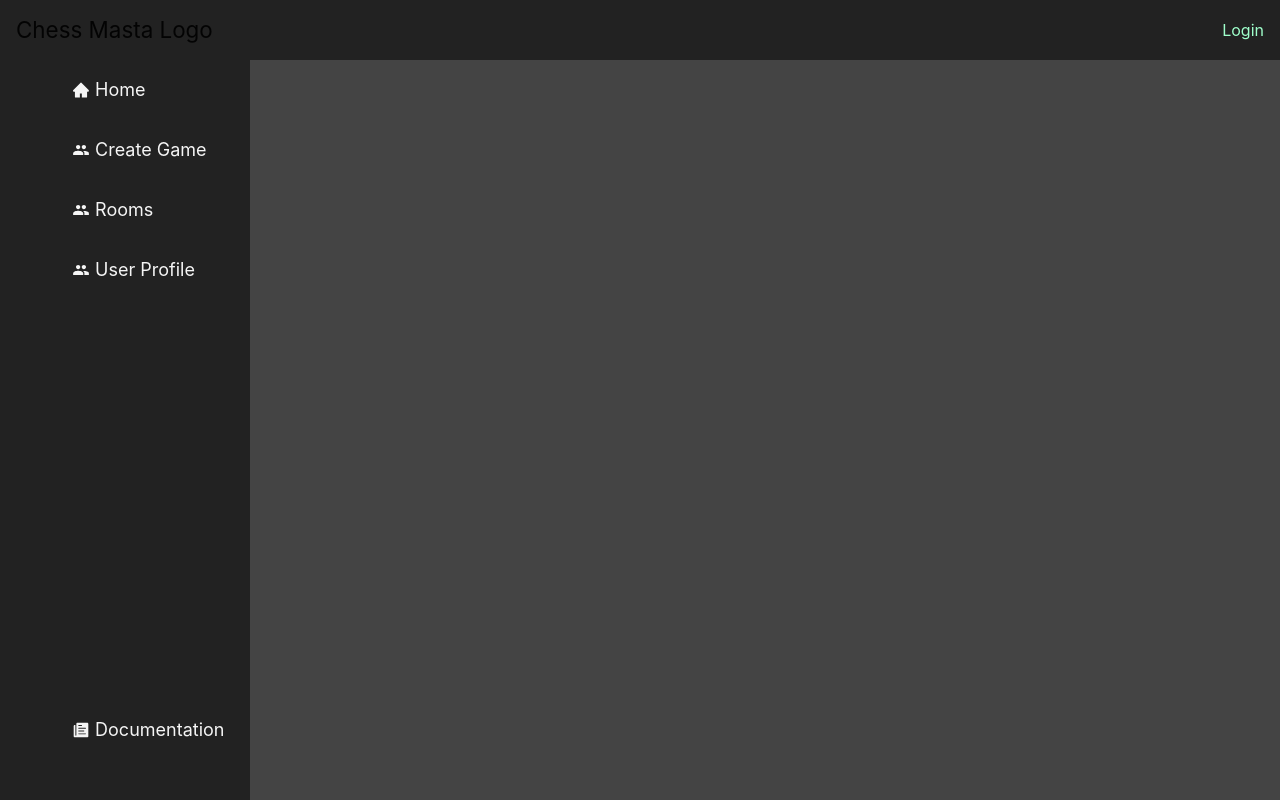
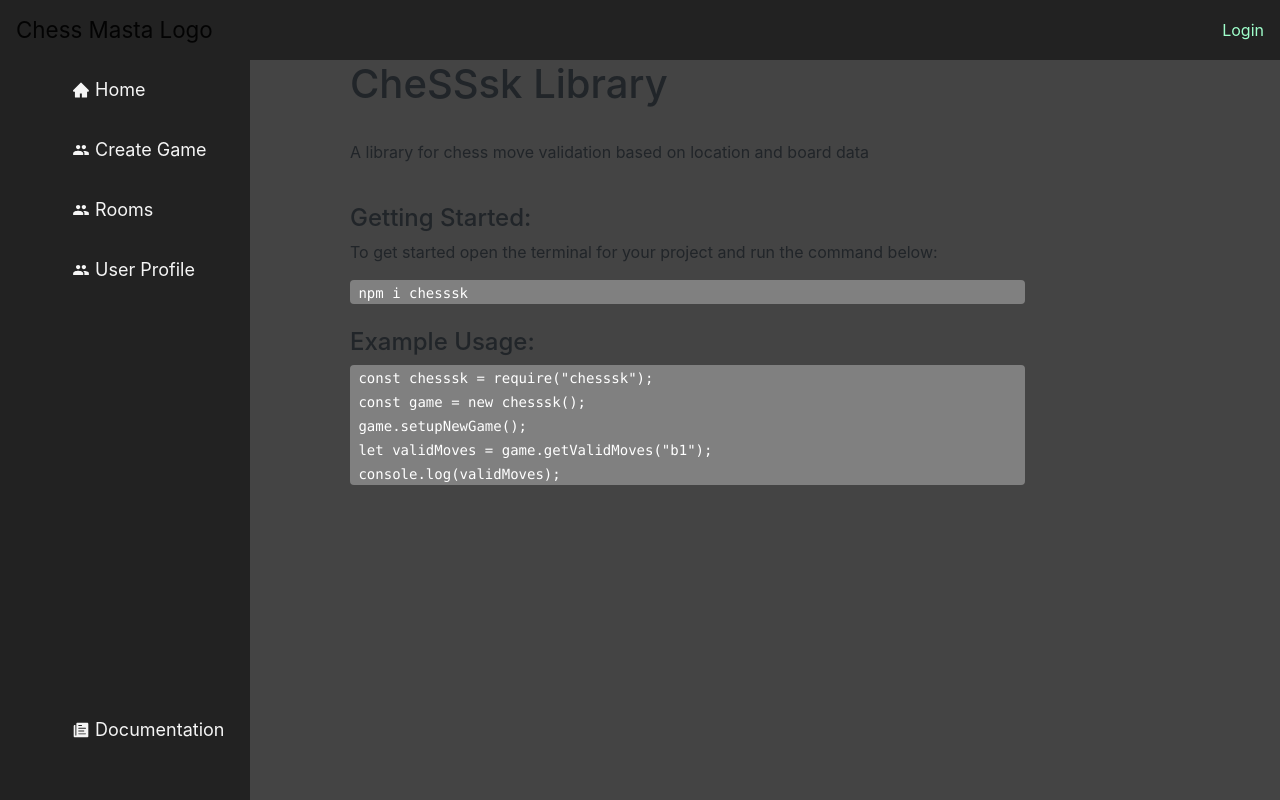
Before and after one commit to shmoesolid/Chess-Masta, a React (Create React App) app in the folder client/: page /documentation in a window 1280 px wide. Built offline with nearby package versions, Linux system fonts and the light colour scheme; no server answers.

Commit message:
Documentation page started

```diff
--- a/client/src/App.js
+++ b/client/src/App.js
@@ -8,6 +8,7 @@ import Games from "./pages/Games";
 import Login from "./pages/Login";
 import Register from "./pages/Register";
 import AuthOptions from "./pages/AuthOptions";
+import Documentation from "./pages/Documentation";
 
 import SideNav from "./components/SideNav";
 import Toggle from "./components/Toggle";
@@ -82,6 +83,7 @@ function App() {
                   <Route path="/login" exact component={Login} />
                   <Route path="/register" exact component={Register} />
                   <Route path="/auth-options" exact component={AuthOptions} />
+                  <Route path="/documentation" exact component={Documentation} />
                 </Switch>
               </div>
             </div>
--- a/client/src/css/ComponentStyles.css
+++ b/client/src/css/ComponentStyles.css
@@ -96,7 +96,15 @@ a,
     height: 7rem;
 }
 
+.code {
+  background-color: gray;
+  border-radius: 4px;
+  width: 75%;
+}
 
+code {
+  color: white;
+}
 /* form */
 
 .form label,
--- /dev/null
+++ b/client/src/pages/Documentation.jsx
@@ -0,0 +1,37 @@
+import React from "react";
+import "../css/ComponentStyles.css";
+
+export default function Documentation() {
+  return (
+    <div className="container">
+      <div className="row">
+        <div className="col-md-12">
+          <h1>CheSSsk Library</h1>
+          <br />
+          <p>
+            A library for chess move validation based on location and board data
+          </p>
+          <br />
+          <h4>Getting Started:</h4>
+            <p>To get started open the terminal for your project and run the command below:</p>
+          <div className="code">
+            <code>&nbsp;npm i chesssk</code>
+          </div>
+          <br />
+          <h4>Example Usage:</h4>
+          <div className="code">
+            <code>&nbsp;const chesssk = require("chesssk");</code>
+            <br />
+            <code>&nbsp;const game = new chesssk();</code>
+            <br />
+            <code>&nbsp;game.setupNewGame();</code>
+            <br />
+            <code>&nbsp;let validMoves = game.getValidMoves("b1");</code>
+            <br />
+            <code>&nbsp;console.log(validMoves);</code>
+          </div>
+        </div>
+      </div>
+    </div>
+  );
+}
```
Also changed, not shown: 1 other file (tests, documents, lock files or other folders).
